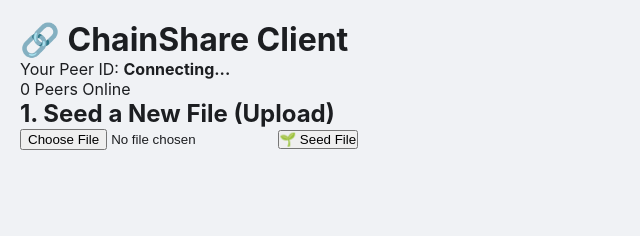
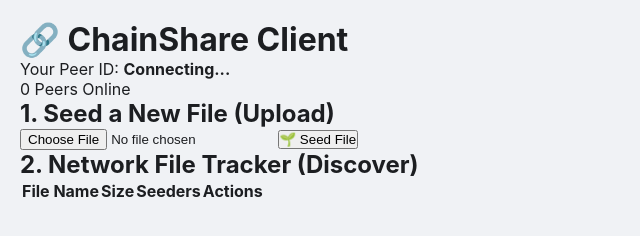
Before and after one commit to varunpareek690/major-project-decentralized-web3-file-sharing-system, a website: page chainshare-v2/public/index.html in a window 1280 px wide. Shown: the whole page, without its empty margins (0-640 px from the left). Drawn offline with Linux system fonts and the light colour scheme.

Commit message:
update client-ui

```diff
--- a/chainshare-v2/public/index.html
+++ b/chainshare-v2/public/index.html
@@ -25,3 +25,17 @@
         <div class="form-group">
           <input type="file" id="seed-file-input" />
           <button id="seed-button">🌱 Seed File</button>
+        </div>
+      </section>
+
+      <section class="card">
+        <h2>2. Network File Tracker (Discover)</h2>
+        <table id="tracker-table">
+          <thead>
+            <tr>
+              <th>File Name</th>
+              <th>Size</th>
+              <th>Seeders</th>
+              <th>Actions</th>
+            </tr>
+          </thead>
```
Also changed, not shown: chainshare-v2/lib/client-ui.js (+8 -0 lines).
